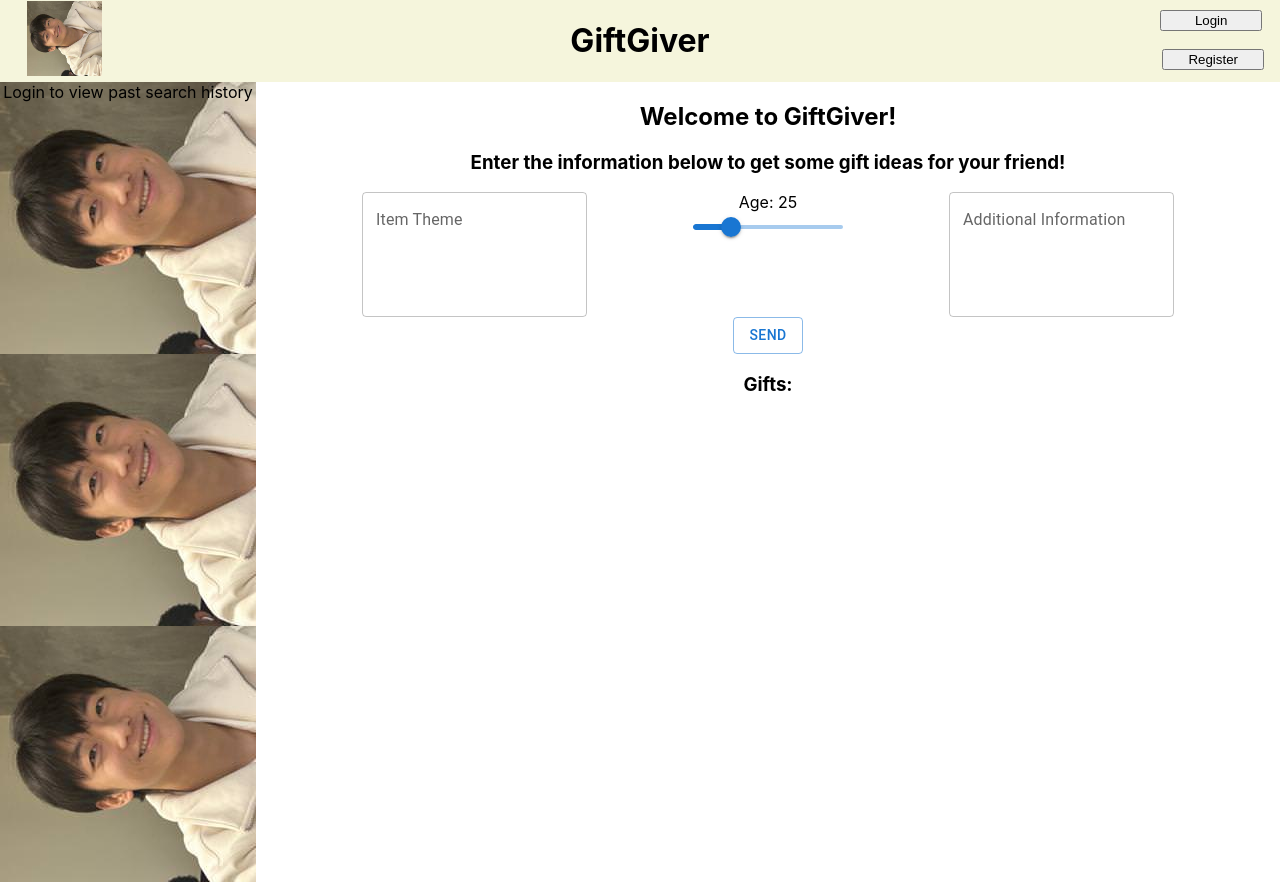
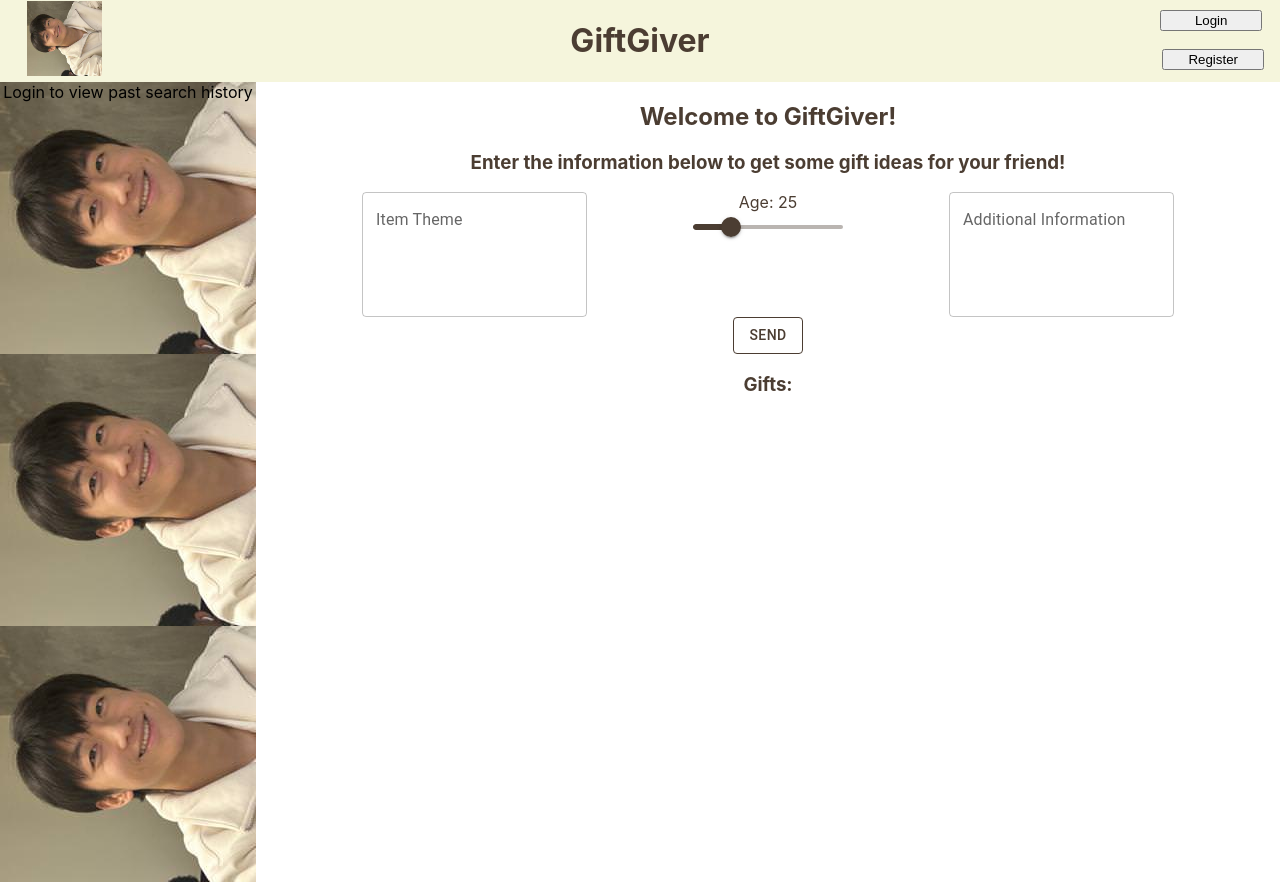
Before and after one commit to ericluoliu/GiftGiver, a React (Create React App) app in the folder frontend/: page / in a window 1280 px wide. Built offline with nearby package versions, Linux system fonts and the light colour scheme.

Commit message:
changed colors to poopy brown

```diff
--- a/frontend/src/App.js
+++ b/frontend/src/App.js
@@ -177,7 +177,7 @@ function App() {
           <img src="/eric.jpg" alt="Eric's face" style={{width: "75px", height: "75px"}}/>
         </div>
         <div className="Title">
-          <h1>GiftGiver</h1>
+          <h1 style={{color: "#4B3D32"}}>GiftGiver</h1>
         </div>
         <div className="User-Interface">
           {loginStatus ? (
@@ -261,8 +261,8 @@ function App() {
           }
         </div>
         <div className="Query">
-          <h2>Welcome to GiftGiver!</h2>
-          <h3>Enter the information below to get some gift ideas for your friend!</h3>
+          <h2 style={{color: "#4B3D32"}}>Welcome to GiftGiver!</h2>
+          <h3 style={{color: "#4B3D32"}}>Enter the information below to get some gift ideas for your friend!</h3>
           <div className="Input">
             <div className="Item">
               <TextField
@@ -275,9 +275,9 @@ function App() {
               />
             </div>
             <div className="Age">
-              <p1>Age: {age}</p1>
+              <p1 style={{color: "#4B3D32" }}>Age: {age}</p1>
               <Box sx={{ width: 150 }}>
-                <Slider defaultValue={25} aria-label="Default" valueLabelDisplay="auto" value={age} onChange={handleAgeChange}/>
+                <Slider defaultValue={25} aria-label="Default" valueLabelDisplay="auto" value={age} onChange={handleAgeChange} style={{color: "#4B3D32" }}/>
               </Box>
             </div>
             <div className="Additional">
@@ -291,10 +291,8 @@ function App() {
               />
             </div>
           </div>
-          <Button variant="outlined" onClick={Send}>Send</Button>
-          <h3>
-            Gifts:
-          </h3>
+          <Button variant="outlined" onClick={Send} style={{color: "#4B3D32", borderColor: "#4B3D32" }}>Send</Button>
+          <h3 style={{color: "#4B3D32"}}>Gifts:</h3>
           <div classname="Gifts">
             {gift.map((item, index) => (
               <div classname="Gift-Item" key={index} style={{ margin: '10px', padding: '10px', backgroundColor: '#f0f0f0', border: '1px solid #ddd' }}>
```
